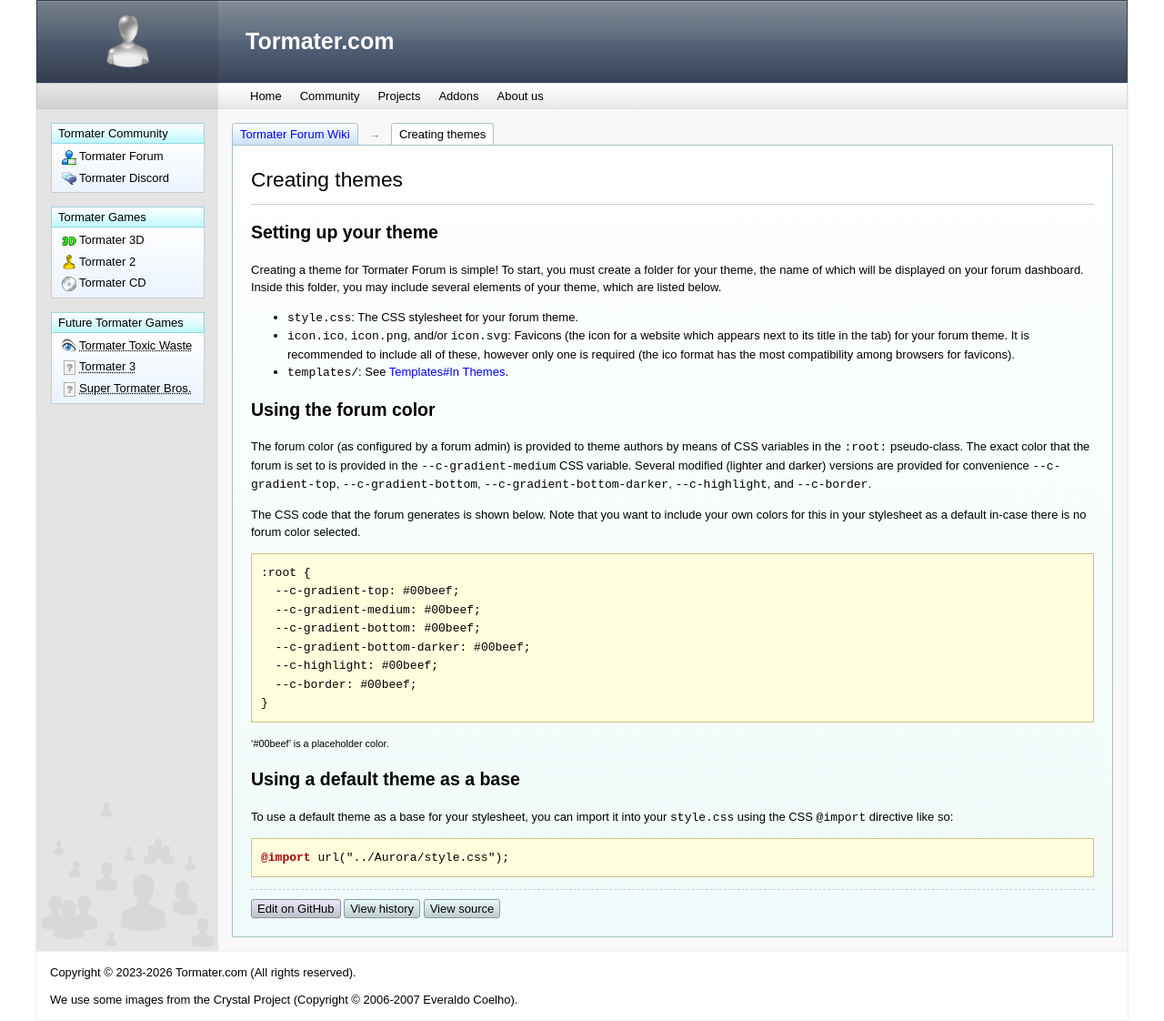
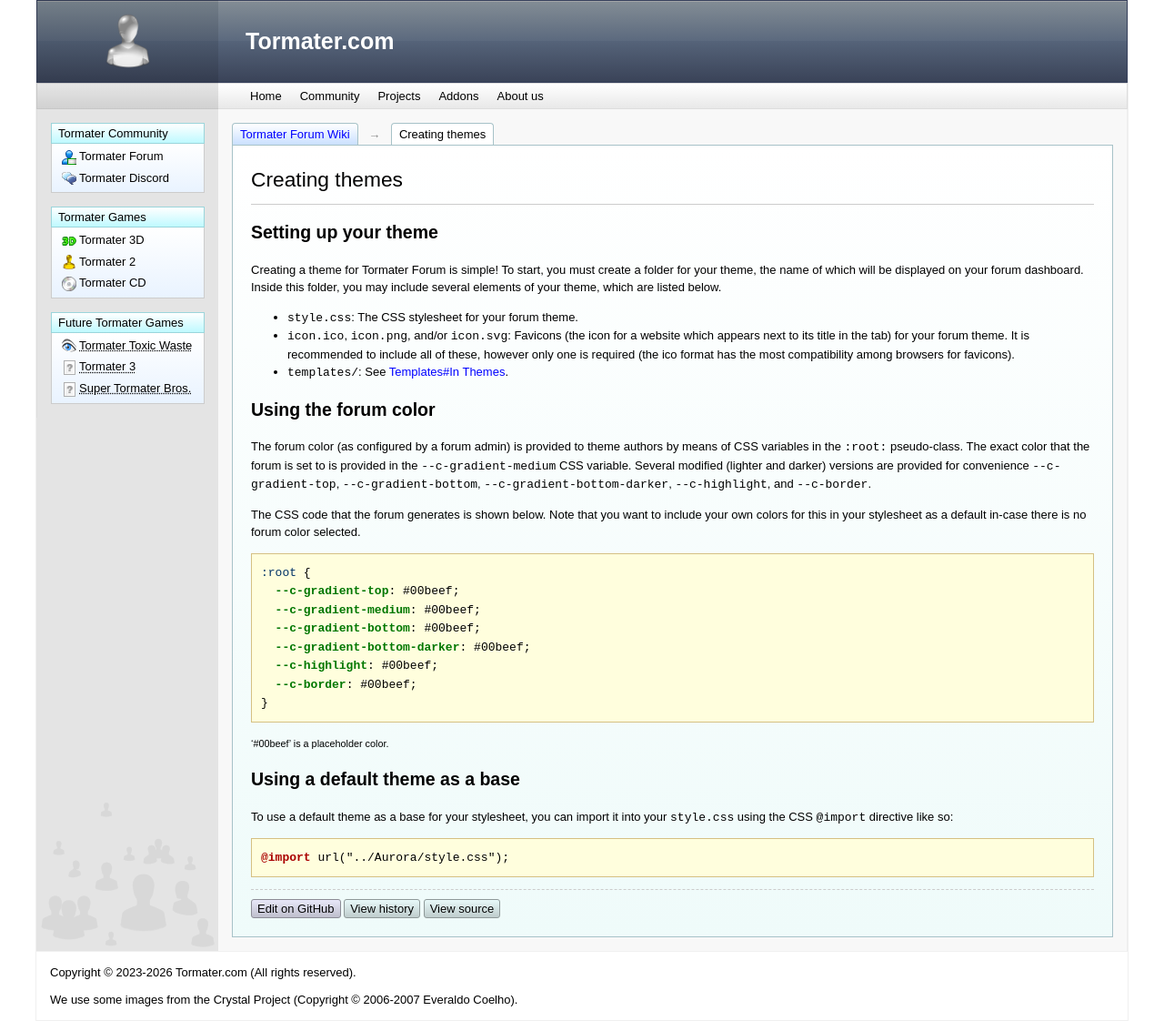
Before and after one commit to tormater/tormater.github.io, a Jekyll site: the page built from wiki/tormater-forum/Creating-themes.md, in a window 1280 px wide. Shown: the whole page at 91% size. Built offline with Jekyll 4.4.1, drawn with Linux system fonts in a browser that asks for light colours.

Commit message:
Update wiki.css

```diff
--- a/assets/css/wiki.css
+++ b/assets/css/wiki.css
@@ -64,16 +64,16 @@
   margin: 0px;
 }
 
-.kd, .k {
+.kd, .k, .nl {
     color: #a00;
     font-weight: bold;
 }
 
-.nv, .nt {
+.nv, .nt, .nd {
     color: #036;
 }
 
-.n {
+.n, .py {
     color: #070;
     font-weight: bold;
 }
@@ -84,6 +84,10 @@
 
 .c1 {
     color: #506;
+}
+
+.m {
+    color: #a08;
 }
 
 .wiki_footer {
```
